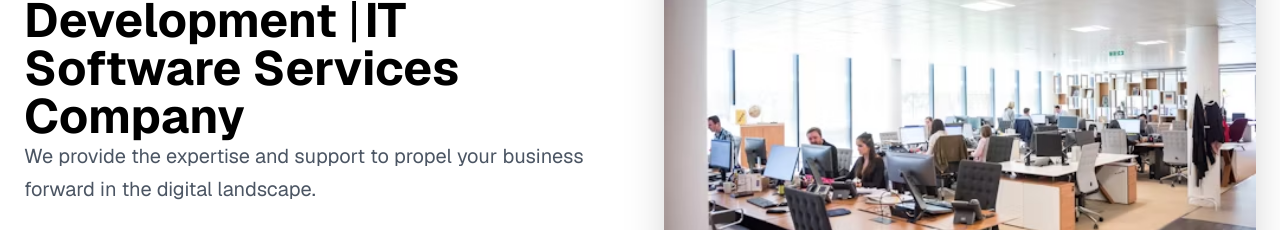
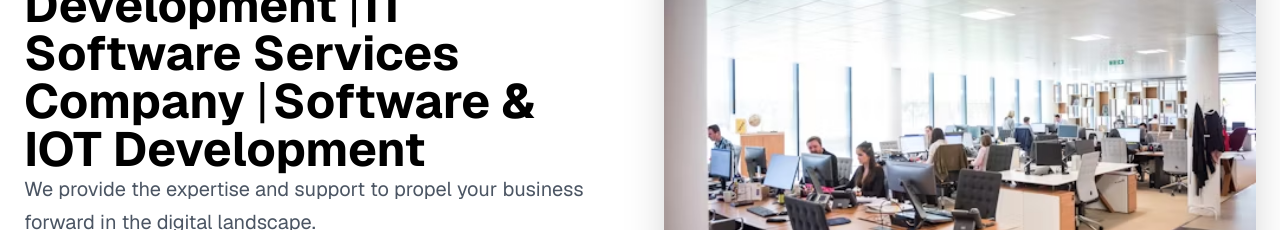
Before and after one commit to dishantsharma7/jsm-landing-page, a Next.js app: page / in a window 1280 px wide. Shown: the part 195-425 px from the top of the page. Built offline with nearby package versions, Linux system fonts and the light colour scheme; no server answers.

Commit message:
Heading updated

```diff
--- a/components/Hero.tsx
+++ b/components/Hero.tsx
@@ -29,6 +29,14 @@ export default function Hero() {
             <span className="text-5xl lg:text-5xl font-bold mb-6 leading-tight">
               {" "}
               IT Software Services Company{" "}
+              {/* <span className="text-blue-600"> Future</span> */}
+            </span>
+            <span className="text-5xl lg:text-5xl font-normal mb-6 leading-tight">
+              |
+            </span>{" "}
+            <span className="text-5xl lg:text-5xl font-bold mb-6 leading-tight">
+              {" "}
+              Software & IOT Development{" "}
               {/* <span className="text-blue-600"> Future</span> */}
             </span>
             <p className="text-xl text-gray-600 mb-8 leading-relaxed">
```
